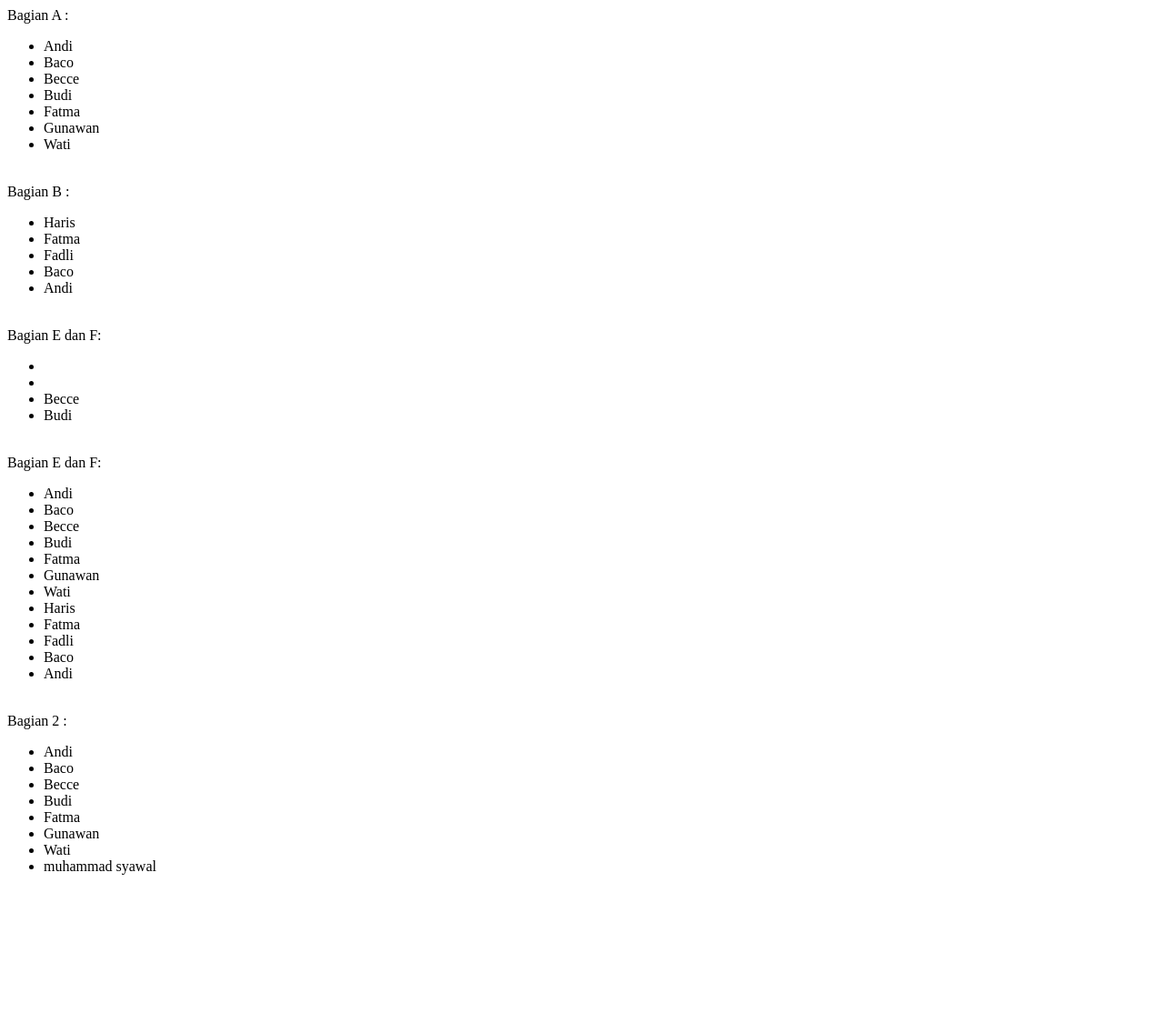
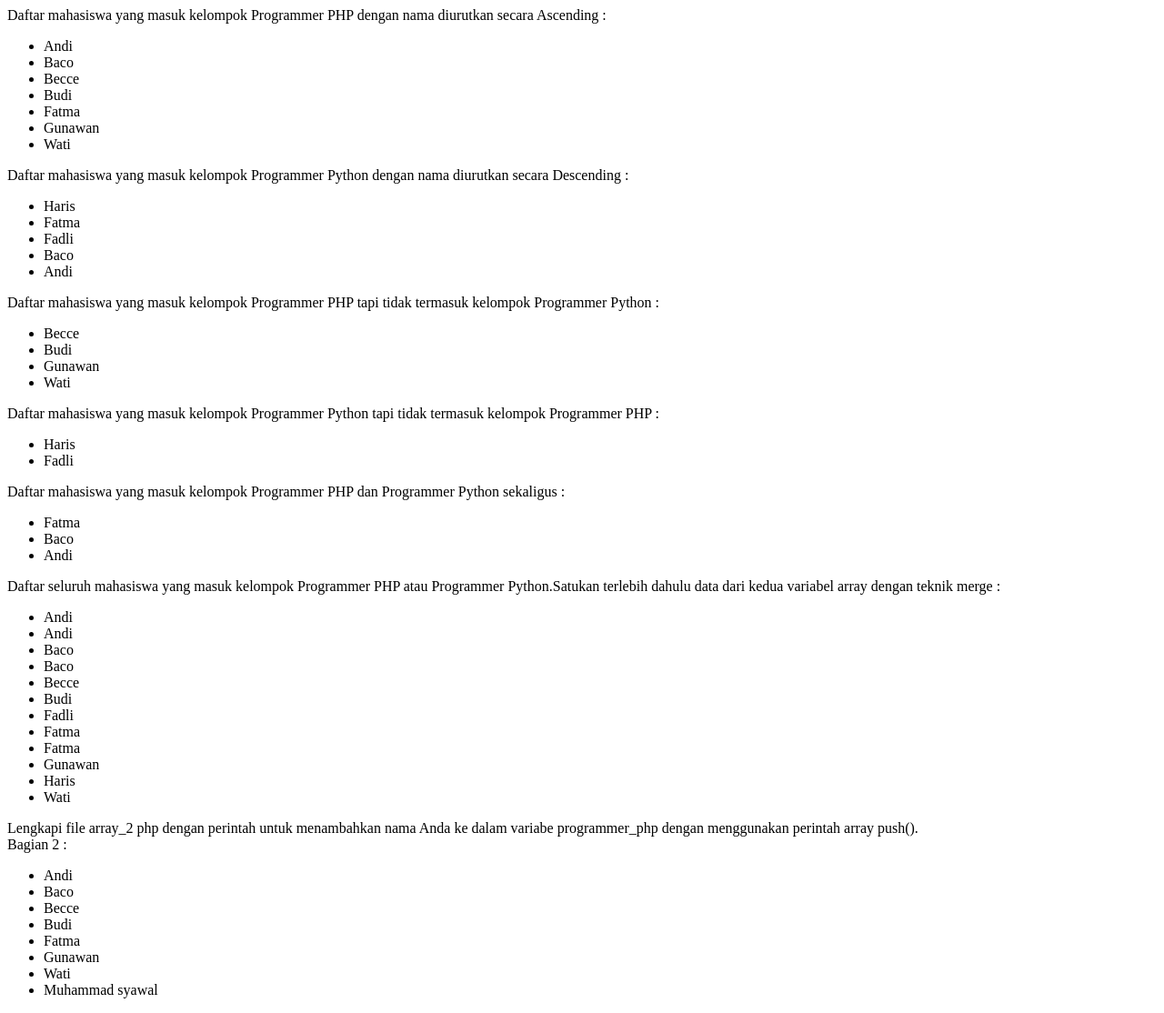
Before and after one commit to sy6wall/pemrograman-web-w, a PHP site: page /array_2.php in a window 1280 px wide. Shown: the whole page at 91% size. Before the commit the page ends 962 px from the top, so only its background shows below. Run offline with PHP 8.4, Linux system fonts and the light colour scheme; data that the repository does not hold is empty.

Commit message:
commit keempat

```diff
--- a/praktikum-02-02-array/array_2.php
+++ b/praktikum-02-02-array/array_2.php
@@ -1,56 +1,67 @@
 <?php
-$programmer_php = array("Andi","Budi","Wati","Gunawan","Baco","Becce","Fatma");
-$programmer_python = array("Andi","Fatma","Fadli","Haris","Baco");
+        $programmer_php = array ("Andi", "Budi", "Wati" , "Gunawan" , "Baco" , "Becce" , "Fatma");
+        $programmer_python = array ("Andi" , "Fatma" , "Fadli" , "Haris" , "Baco");
 
-//Bagian A
+        echo "Daftar mahasiswa yang masuk kelompok Programmer PHP dengan nama diurutkan secara Ascending : ";
+        echo "<ul>";
         sort($programmer_php);
-   $countProgrammerPhp = count($programmer_php);
-      echo "Bagian A : <br>";
-      echo "<ul>";
-         for($i=0; $i < $countProgrammerPhp; $i++)
+        foreach ($programmer_php as $data)
         {
-            echo "<li>". $programmer_php[$i] . "<br>";
+            echo "<li>".$data."</li>";
         }
         echo "</ul>";
 
-//Bagian B
-      echo "<br>Bagian B : <br>";
+        echo "Daftar mahasiswa yang masuk kelompok Programmer Python dengan nama diurutkan secara Descending :";
         echo "<ul>";
         rsort($programmer_python);
-   $countProgrammerPhython = count($programmer_python);
-
-         for($x=0; $x < $countProgrammerPhython; $x++)
+        foreach ($programmer_python as $data)
         {
-            echo "<li>". $programmer_python[$x] . "<br>";
+            echo "<li>".$data."</li>";
         }
         echo "</ul>";
 
-//Bagian C
-      echo "<br>Bagian E dan F: <br>";
+        echo "Daftar mahasiswa yang masuk kelompok Programmer PHP tapi tidak termasuk kelompok Programmer Python : ";
+        $bukan_python = array_diff ($programmer_php, $programmer_python);
         echo "<ul>";
-   $mahasiswa = array_diff($programmer_php,$programmer_python);
-   $countMahasiswa = count($mahasiswa);
-
-         for($m=0; $m < $countMahasiswa; $m++)
+        foreach ($bukan_python as $data)
         {
-            echo "<li>" . $mahasiswa[$m] . "<br>";
+            echo "<li>".$data."</li>";
         }
         echo "</ul>";
 
-//Bagian E dan F
-      echo "<br>Bagian E dan F: <br>";
+
+        echo "Daftar mahasiswa yang masuk kelompok Programmer Python tapi tidak termasuk kelompok Programmer PHP : ";
+        $bukan_php = array_diff ($programmer_python, $programmer_php);
         echo "<ul>";
-   $mahasiswa = array_merge($programmer_php,$programmer_python);
-   $countMahasiswa = count($mahasiswa);
+        foreach ($bukan_php as $data)
+        {
+            echo "<li>".$data."</li>";
+        }
+        echo "</ul>";
 
-         for($m=0; $m < $countMahasiswa; $m++)
+        echo "Daftar mahasiswa yang masuk kelompok Programmer PHP dan Programmer Python sekaligus : ";
+        $php_dan_python = array_intersect ($programmer_python, $programmer_php);
+        echo "<ul>";
+        foreach ($php_dan_python as $data)
         {
-            echo "<li>" . $mahasiswa[$m] . "<br>";
+            echo "<li>".$data."</li>";
+        }
+        echo "</ul>";
+
+
+        echo "Daftar seluruh mahasiswa yang masuk kelompok Programmer PHP atau Programmer Python.Satukan terlebih dahulu data dari kedua variabel array dengan teknik merge : ";
+        $semua = array_merge ($programmer_php, $programmer_python);
+        echo "<ul>";
+        sort($semua);
+        foreach ($semua as $data)
+        {
+            echo "<li>".$data."</li>";
         }
         echo "</ul>";
 
         //Bagian 2
- array_push($programmer_php, "muhammad syawal");
+        echo "Lengkapi file array_2 php dengan perintah untuk menambahkan nama Anda ke dalam variabe programmer_php dengan menggunakan perintah array push().";
+        array_push($programmer_php, "Muhammad syawal");
         echo "<br>Bagian 2 : <br>";
         echo "<ul>";
         $countProgrammerPhp = count($programmer_php);
@@ -59,4 +70,5 @@ rsort($programmer_python);
             echo "<li>".$programmer_php[$i] . "<br>";
         }
         echo "</ul>";
+
 ?>
```
Lines whose indentation alone changed are shown as unchanged.
